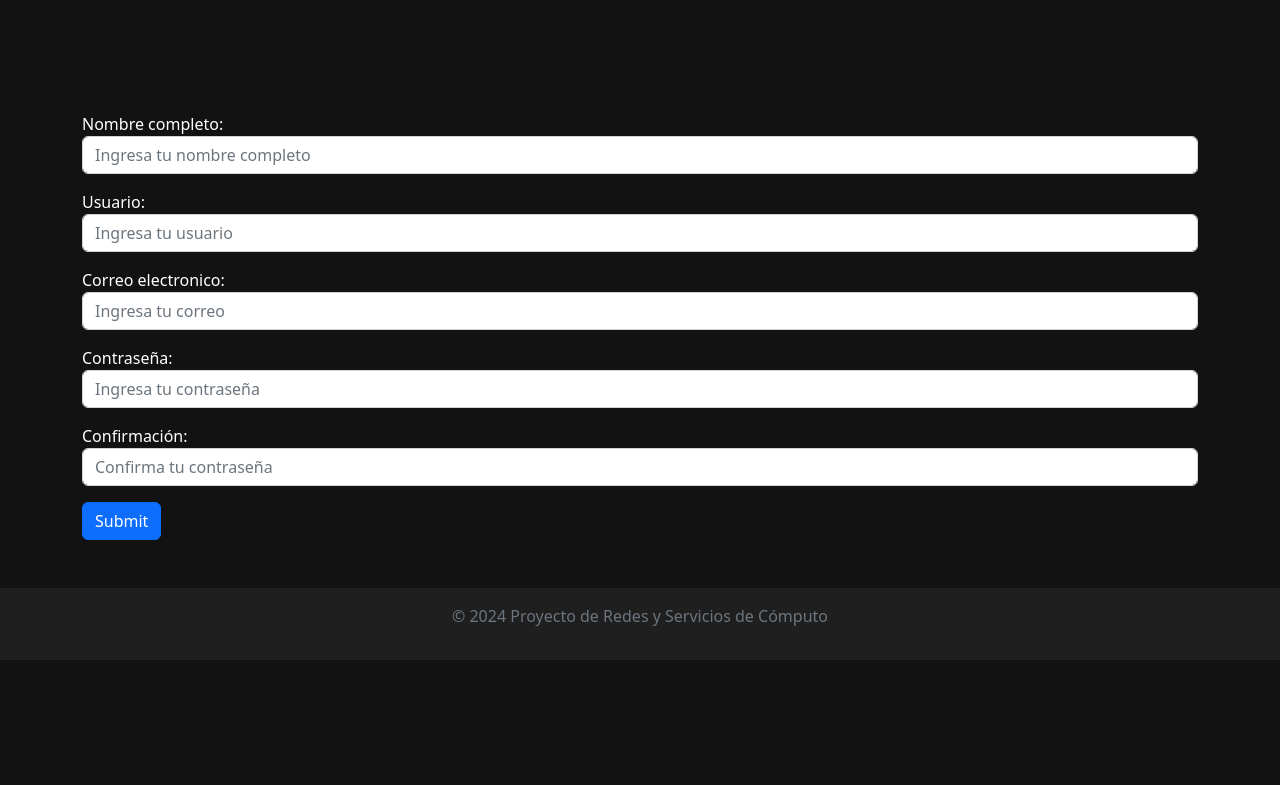
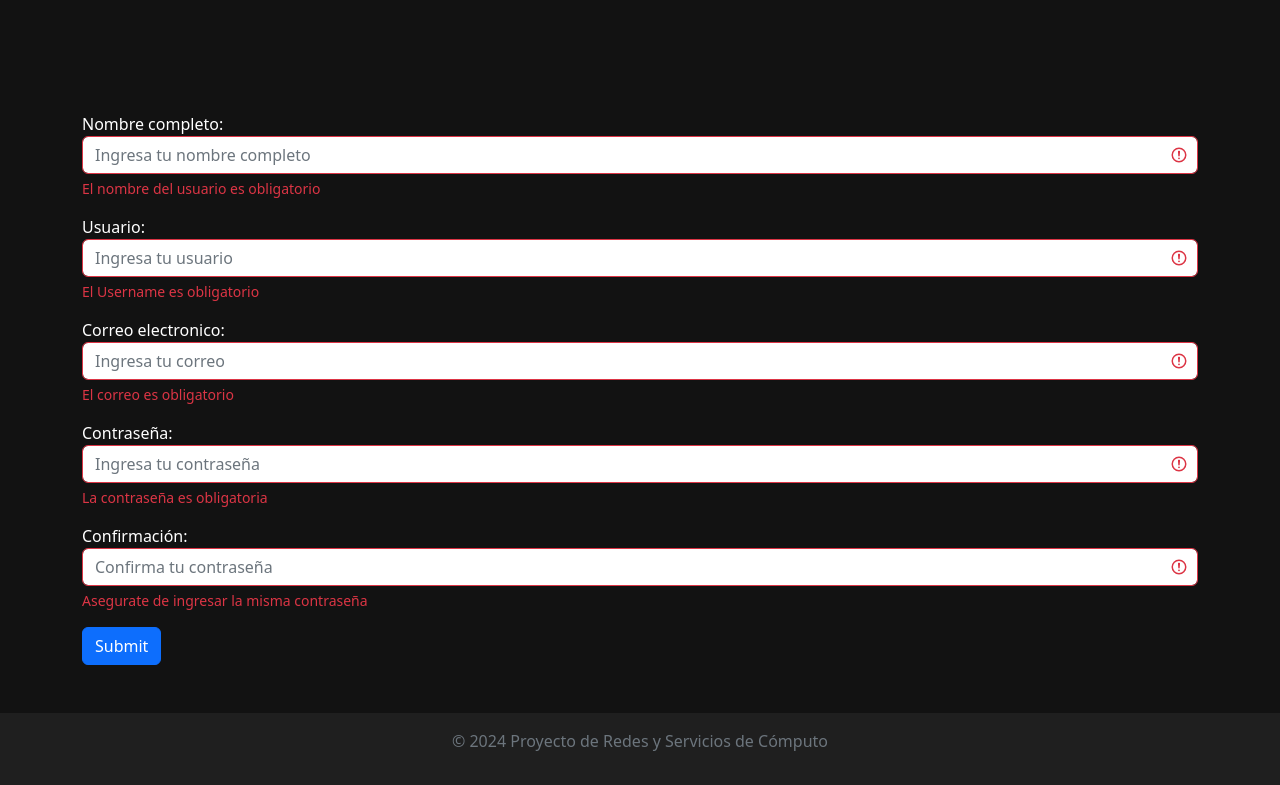
Before and after one commit to dasebaztian/webTokensAuth, a Django app: page /registro/ in a window 1280 px wide. Shown: the part 208-993 px from the top of the page. Before the commit the page ends 868 px from the top, so only its background shows below. Run offline with Django 5.2, Linux system fonts and the light colour scheme.

Commit message:
Validaciones del registro en el Front-End

```diff
--- a/Final/Final/templates/login.html
+++ b/Final/Final/templates/login.html
@@ -5,7 +5,7 @@
 
 {% block contenido %}
 {% if errores %}
-<div id="errores" class="alert alert-danger alert-dismissible text-white">
+<div id="errores" class="alert bg-secondary text-dark alert-dismissible text-white">
 
     <strong>Errores:</strong>
     <ul id="lista-errores">
--- a/Final/Final/templates/registro.html
+++ b/Final/Final/templates/registro.html
@@ -5,7 +5,7 @@
 
 {% block contenido %}
 {% if errores %}
-<div id="errores" class="alert alert-danger alert-dismissible text-white">
+<div id="errores" class="alert bg-secondary text-dark alert-dismissible text-white">
 
     <strong>Errores:</strong>
     <ul id="lista-errores">
@@ -16,31 +16,41 @@
 </div>
 {% endif %}
 
-<form action="/registro/" method="POST">
+<form class="was-validated" action="/registro/" method="POST">
      {% csrf_token %}
      <div class="mb-3 mt-3">
 	 	<label for="nombre">Nombre completo:</label>
-	 	<input type="text" class="form-control" id="nombre" placeholder="Ingresa tu nombre completo" name="nombre">
+	 	<input type="text" class="form-control" id="nombre" placeholder="Ingresa tu nombre completo" name="nombre" required>
+    <div class="valid-feedback">¡OK!</div>
+    <div class="invalid-feedback">El nombre del usuario es obligatorio</div>
      </div>
 
      <div class="mb-3 mt-3">
 		<label for="usuario">Usuario:</label>
-		<input type="text" class="form-control" id="usuario" placeholder="Ingresa tu usuario" name="usuario">
+		<input type="text" class="form-control" id="usuario" placeholder="Ingresa tu usuario" name="usuario" required>
+    <div class="valid-feedback">¡OK!</div>
+    <div class="invalid-feedback">El Username es obligatorio</div>
      </div>
 
      <div class="mb-3 mt-3">
 	 	<label for="email">Correo electronico:</label>
-	 	<input type="email" class="form-control" id="email" placeholder="Ingresa tu correo" name="email">
+	 	<input type="email" class="form-control" id="email" placeholder="Ingresa tu correo" name="email" required>
+     <div class="valid-feedback">¡OK!</div>
+     <div class="invalid-feedback">El correo es obligatorio</div>
      </div>
 
     <div class="mb-3">
 		<label for="passwd">Contraseña:</label>
-		<input type="password" class="form-control" id="passwd" placeholder="Ingresa tu contraseña" name="passwd">
+		<input type="password" class="form-control" id="passwd" placeholder="Ingresa tu contraseña" name="passwd" required>
+    <div class="valid-feedback">¡OK!</div>
+    <div class="invalid-feedback">La contraseña es obligatoria</div>
     </div>
 
     <div class="mb-3">
 		<label for="passwd2">Confirmación:</label>
-		<input type="password" class="form-control" id="passwd2" placeholder="Confirma tu contraseña" name="passwd2">
+		<input type="password" class="form-control" id="passwd2" placeholder="Confirma tu contraseña" name="passwd2" required>
+    <div class="valid-feedback">¡OK!</div>
+    <div class="invalid-feedback">Asegurate de ingresar la misma contraseña</div>
     </div>
 
     <button type="submit" class="btn btn-primary">Submit</button>
--- a/Final/Final/views.py
+++ b/Final/Final/views.py
@@ -3,6 +3,7 @@ from django.template import Template, Context
 from django.views.decorators.csrf import csrf_exempt
 from django.shortcuts import render, redirect
 
+import re
 from Final import decoradores
 from . import llavesElipticas as key
 from . import hasher as hash
@@ -50,7 +51,7 @@ def registro(request):
         if validar_campo(usuario):
             errores.append("El usuario no puede contener carácters especiales")
         if validar_campo(passwd):
-            errorores.append("La contraseña no puede contener carácteres especiales")
+            errores.append("La contraseña no puede contener carácteres especiales")
         if validar_campo(passwd2):
             errores.append("La confirmación de contraseña no puede contener carácteres espeiales")
 
```
